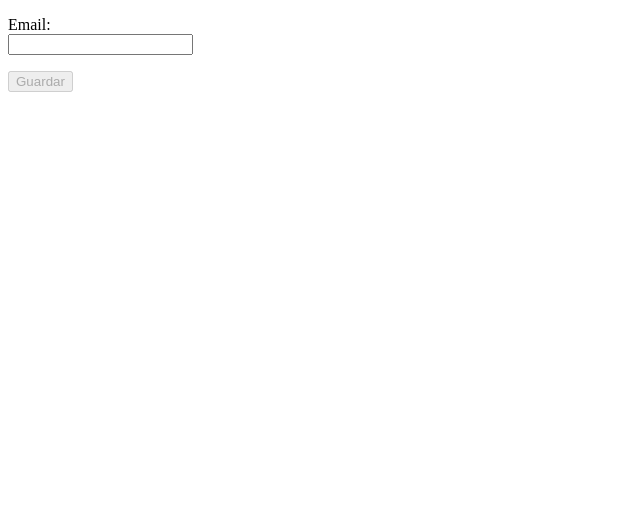
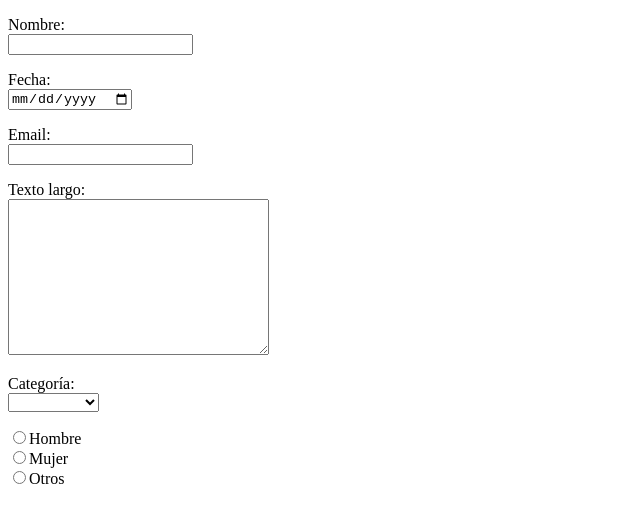
Before and after one commit to wilmerxx/formulario-angular, an Angular app: page / in a window 1280 px wide. Shown: the top 522 px of the page, without its empty margins (0-640 px from the left). Built offline with nearby package versions, Linux system fonts and the light colour scheme.

Commit message:
cambio final de la primera parte

```diff
--- a/src/app/app.component.html
+++ b/src/app/app.component.html
@@ -1 +1,2 @@
-<app-product-form></app-product-form>
+
+<app-form-component></app-form-component>
--- a/src/app/form-component/form-component.component.html
+++ b/src/app/form-component/form-component.component.html
@@ -1 +1,36 @@
-<p>form-component works!</p>
+<form [formGroup]="form">
+    <p>
+        Nombre: <br>
+        <input type="text" formControlName = "nameCtrl">
+    </p>
+    <p>
+        Fecha: <br>
+        <input type="date" formControlName = "dateCtrl">
+    </p>
+    <p>
+        Email: <br>
+        <input type="email" formControlName = "emailCtrl">
+    </p>
+
+    <p>
+        Texto largo: <br>
+        <textarea cols="30" rows="10"  formControlName = "textCtrl"></textarea>
+    </p>
+
+    <p>
+        Categoría: <br>
+        <select formControlName="categoryCtrl">
+            <option value="1">Categoria 1</option>
+            <option value="2">Categoria 2</option>
+            <option value="3">Categoria 3</option>
+            <option value="4">Categoria 4</option>
+        </select>
+    </p>
+
+    <p>
+        <input type="radio" name="genderCtrl" formControlName="genderCtrl" value="hombre">Hombre <br>
+        <input type="radio" name="genderCtrl" formControlName="genderCtrl" value="mujer">Mujer <br>
+        <input type="radio" name="genderCtrl" formControlName="genderCtrl" value="otro">Otros <br>
+    </p>
+
+</form>
--- a/src/app/form-component/form-component.component.ts
+++ b/src/app/form-component/form-component.component.ts
@@ -12,7 +12,7 @@ export class FormComponentComponent implements OnInit {
   form: FormGroup;
 
   constructor() {
-
+    this.buildForm();
     this.form.valueChanges
     .pipe(
       debounceTime(1000)
```
